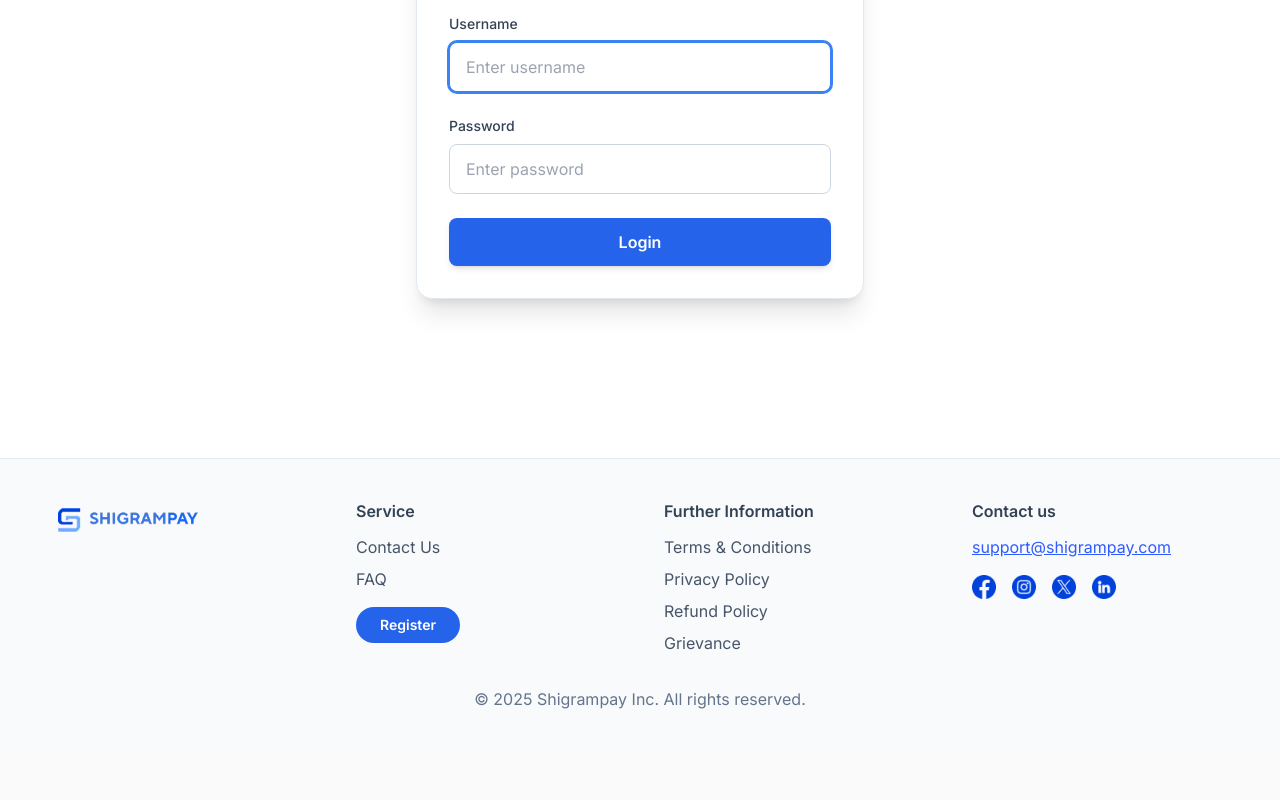
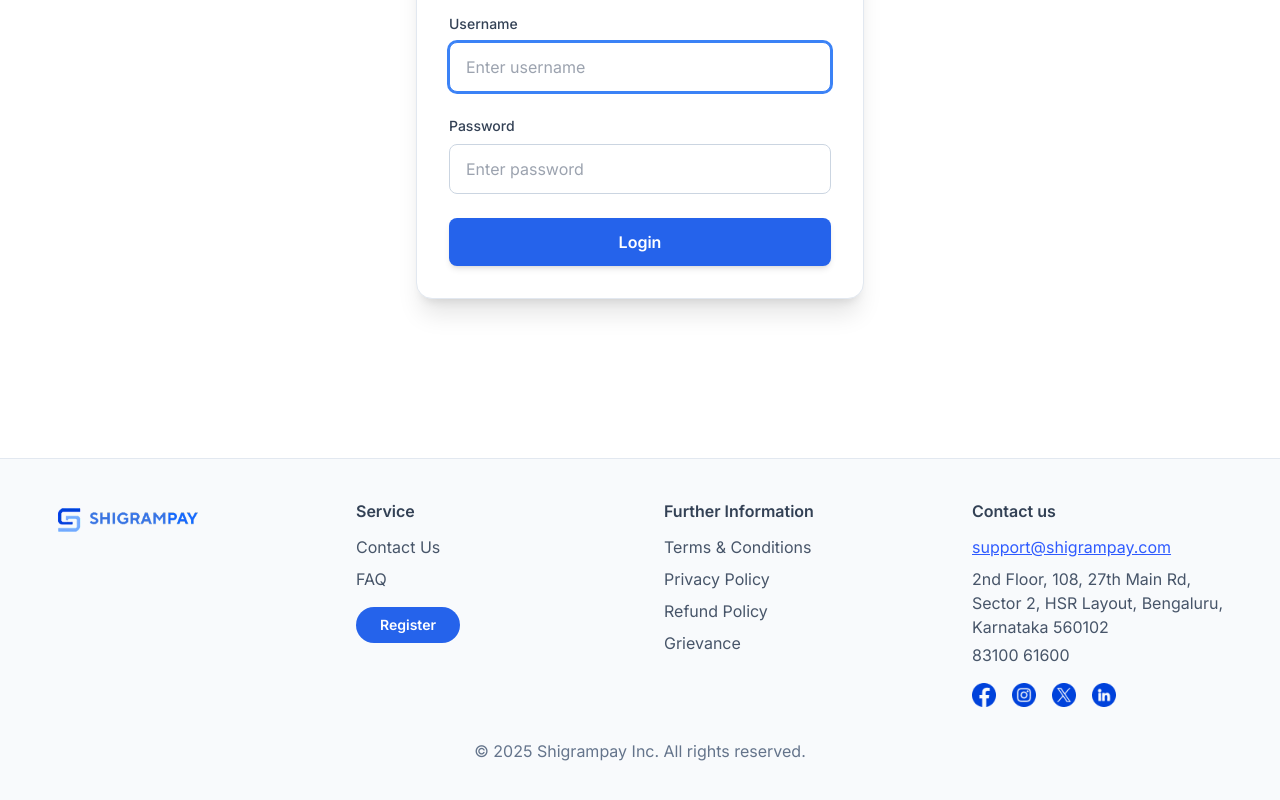
Before and after one commit to niks2411/payment, a React (Vite) app: page /admin in a window 1280 px wide. Shown: the part 342-1142 px from the top of the page. Before the commit the page ends 1093 px from the top, so only its background shows below. Built offline with nearby package versions, Linux system fonts and the light colour scheme.

Commit message:
Update Footer and package-lock

```diff
--- a/src/components/Footer.jsx
+++ b/src/components/Footer.jsx
@@ -65,6 +65,12 @@ export default function Footer() {
           <div className="text-center md:text-left">
             <h4 className="text-base font-semibold text-slate-700 mb-3">Contact us</h4>
             <a href="mailto:support@shigrampay.com" className="text-base text-primary-600 underline break-words">support@shigrampay.com</a>
+            <p className="mt-2 text-base text-slate-600">
+              2nd Floor, 108, 27th Main Rd, Sector 2, HSR Layout, Bengaluru, Karnataka 560102
+            </p>
+            <a href="tel:08310061600" className="mt-1 block text-base text-slate-600 hover:text-primary-600">
+              83100 61600
+            </a>
             <div className="mt-4 flex items-center justify-center md:justify-start gap-4">
               <a href="https://www.facebook.com/ShigramPay" aria-label="Facebook">
                 <img src="/facebook.png" alt="Facebook" className="h-5 w-5 md:h-6 md:w-6" />
```
Also changed, not shown: 1 other file (tests, documents, lock files or other folders).
